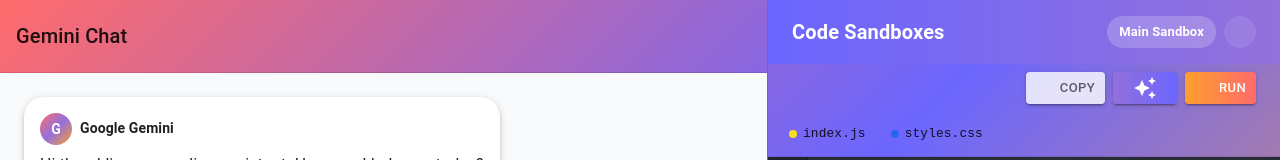
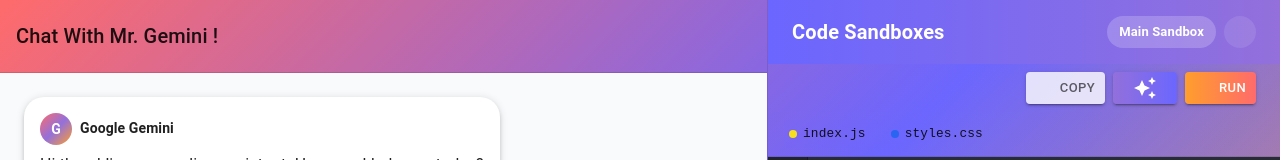
Before and after one commit to andytgarcia/lahacks2025, a Next.js app in the folder web-app/: page /chat in a window 1280 px wide. Shown: the top 160 px of the page. Built offline with nearby package versions, Linux system fonts and the light colour scheme; some icons are missing.

Commit message:
revised prompt

```diff
--- a/web-app/src/app/chat/page.tsx
+++ b/web-app/src/app/chat/page.tsx
@@ -445,7 +445,7 @@
             borderColor: "divider",
           }}
         >
-          <Typography variant="h6">Gemini Chat</Typography>
+          <Typography variant="h6">Chat With Mr. Gemini !</Typography>
           <Box>
             <IconButton onClick={clearChatHistory} title="Clear chat history">
               <DeleteIcon />
```
Also changed, not shown: 1 other file (tests, documents, lock files or other folders).
